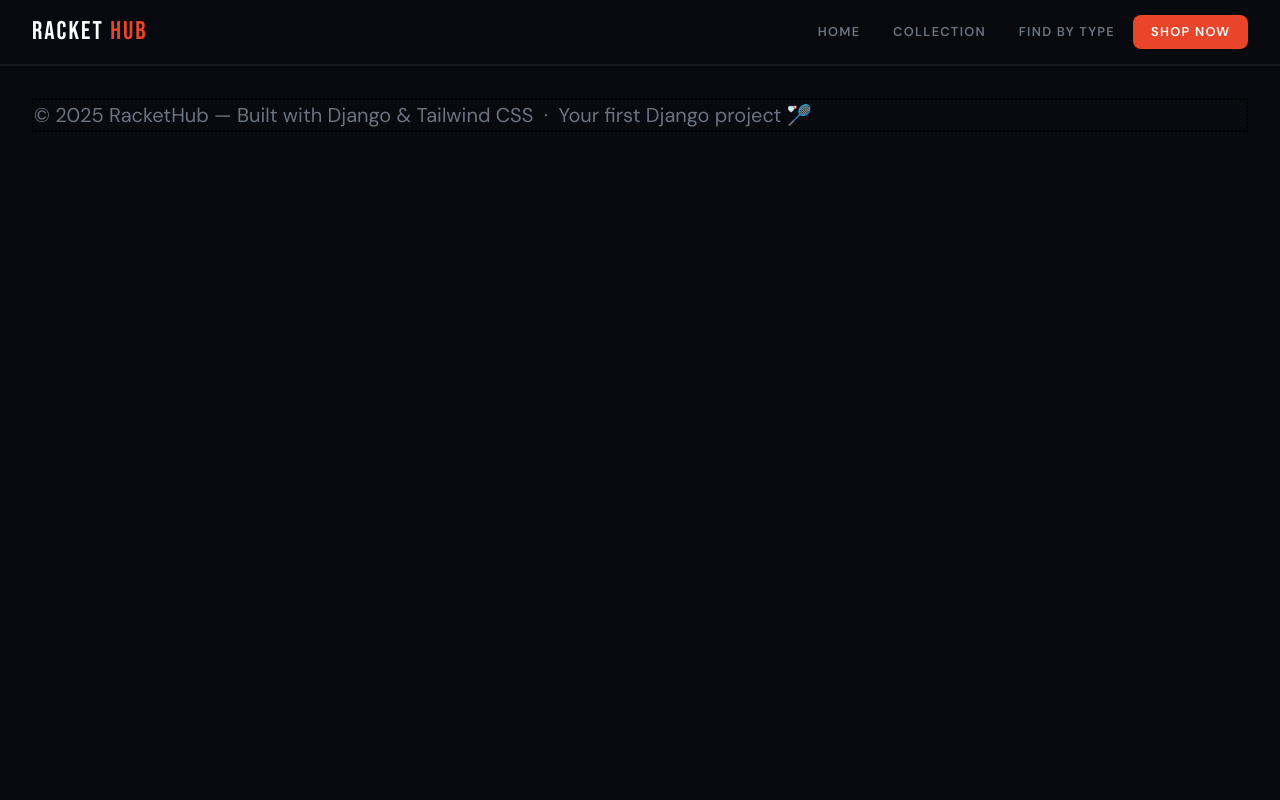
After one commit to Deepsambhavani/Racket_Hub, a Django app: template DBL/templates/DBL/view_racket.html in a window 1280 px wide. The commit adds this page. Run offline with Django 3.2, Linux system fonts and the light colour scheme; the template is opened without the code that fills it, so the values that code supplies are empty; some libraries are stand-ins or nearby versions.

Commit message:
Racket_hub

```diff
--- a/DBL/forms.py
+++ b/DBL/forms.py
@@ -1,5 +1,5 @@
 from django import forms
-from .models import rackets
+from .models import rackets, racket_type
 
 class racketform(forms.Form):
-    racket_type = forms.ModelChoiceField(queryset=rackets.objects.all(),label='select racket type')
+    racket_type = forms.ModelChoiceField(queryset=racket_type.objects.all(), label='Select Brand')
--- a/DBL/templates/DBL/DBL.html
+++ b/DBL/templates/DBL/DBL.html
@@ -146,6 +146,7 @@
                         <div class="card-price-label">Price</div>
                         <div class="card-price">₹{{ racket.pricing }}</div>
                     </div>
+                    <a href="{%url 'view_racket' racket.id %}" class="btn-buy">View Details</a>
                     <a href="{% url 'buy' racket.id %}" class="btn-buy">Buy Now</a>
                 </div>
             </div>
--- /dev/null
+++ b/DBL/templates/DBL/view_racket.html
@@ -0,0 +1,92 @@
+{% load static %}
+{% load static tailwind_tags %}
+<!DOCTYPE html>
+<html lang="en">
+<head>
+    {% tailwind_css %}
+    <meta charset="UTF-8">
+    <meta name="viewport" content="width=device-width, initial-scale=1.0">
+    <link rel="stylesheet" href="{% static 'style.css' %}">
+    <link href="https://fonts.googleapis.com/css2?family=Bebas+Neue&family=DM+Sans:wght@300;400;500;600;700&family=JetBrains+Mono:wght@400;700&display=swap" rel="stylesheet">
+    <title>{% block title %}RacketHub{% endblock title %}</title>
+    <style>
+        :root {
+            --clr-bg: #080a0f;
+            --clr-surface: #0f1219;
+            --clr-card: #141820;
+            --clr-border: rgba(255,255,255,0.06);
+            --clr-accent: #e8452a;
+            --clr-accent2: #f5a623;
+            --clr-text: #e8eaf0;
+            --clr-muted: #6b7280;
+        }
+        * { box-sizing: border-box; margin: 0; padding: 0; }
+        body { background: var(--clr-bg); color: var(--clr-text); font-family: 'DM Sans', sans-serif; min-height: 100vh; }
+        .font-display { font-family: 'Bebas Neue', sans-serif; }
+        .font-mono { font-family: 'JetBrains Mono', monospace; }
+
+        /* Navbar */
+        .navbar {
+            position: sticky; top: 0; z-index: 100;
+            background: rgba(8,10,15,0.85);
+            backdrop-filter: blur(16px);
+            border-bottom: 1px solid var(--clr-border);
+        }
+        .nav-inner {
+            max-width: 1280px; margin: 0 auto;
+            display: flex; align-items: center; justify-content: space-between;
+            padding: 0 2rem; height: 64px;
+        }
+        .nav-logo {
+            font-family: 'Bebas Neue', sans-serif;
+            font-size: 1.6rem; letter-spacing: 0.08em;
+            color: #fff; text-decoration: none;
+            display: flex; align-items: center; gap: 0.4rem;
+        }
+        .nav-logo span { color: var(--clr-accent); }
+        .nav-links { display: flex; gap: 0.25rem; align-items: center; }
+        .nav-links a {
+            color: var(--clr-muted); text-decoration: none;
+            font-size: 0.8rem; font-weight: 600; letter-spacing: 0.1em;
+            text-transform: uppercase; padding: 0.45rem 0.9rem; border-radius: 8px;
+            transition: color 0.2s, background 0.2s;
+        }
+        .nav-links a:hover { color: #fff; background: rgba(255,255,255,0.05); }
+        .nav-links a.active { color: var(--clr-accent); }
+        .nav-cta {
+            background: var(--clr-accent); color: #fff !important;
+            border-radius: 8px; padding: 0.45rem 1.1rem !important;
+        }
+        .nav-cta:hover { background: #c93820 !important; }
+
+        /* Footer */
+        footer {
+            border-top: 1px solid var(--clr-border);
+            padding: 2rem; text-align: center;
+            color: var(--clr-muted); font-size: 0.8rem;
+            margin-top: auto;
+        }
+    </style>
+</head>
+<body>
+
+<nav class="navbar">
+    <div class="nav-inner">
+        <a href="/" class="nav-logo">Racket<span>Hub</span></a>
+        <div class="nav-links">
+            <a href="/">Home</a>
+            <a href="/DBL/">Collection</a>
+            <a href="/DBL/racket_shop/">Find by Type</a>
+            <a href="/DBL/" class="nav-cta">Shop Now</a>
+        </div>
+    </div>
+</nav>
+
+{% block content %}{% endblock content %}
+
+<footer>
+    <p>© 2025 RacketHub — Built with Django & Tailwind CSS &nbsp;·&nbsp; Your first Django project 🏸</p>
+</footer>
+
+</body>
+</html>
--- a/DBL/urls.py
+++ b/DBL/urls.py
@@ -6,4 +6,5 @@ urlpatterns = [
     path('', views.DBl, name='DBL'),
     path('<int:racket_id>/', views.buy_racket, name='buy'),
     path('racket_shop/',views.all_rackets, name='racket_shop'),
+    path('racket_shop/<int:racket_id>/', views.buy_racket, name='view_racket')
 ]
--- a/DBL/views.py
+++ b/DBL/views.py
@@ -8,6 +8,7 @@ def DBl(request):
     return render(request, 'DBL/DBL.html', {'rackets': all_rackets})
 def buy_racket(request, racket_id):
     racket = get_object_or_404(rackets, pk= racket_id)
+    racket_reviews = racket.reviews.all()
 
     return render(request, 'DBL/buy.html', {'racket': racket  } )
 
@@ -17,7 +18,7 @@ def all_rackets(request):
         form = racketform(request.POST)
         if form.is_valid():
             chosen_racket = form.cleaned_data['racket_type']
-            stores = chosen_racket.types.all()
+            stores = chosen_racket.rackets.all()
     else:
         form = racketform()
     return render(request, 'DBL/all_rackets.html', {'rackets': stores, 'form': form})
--- a/theme/static/css/dist/styles.css
+++ b/theme/static/css/dist/styles.css
@@ -248,8 +248,14 @@
   .flex {
     display: flex;
   }
+  .h-16 {
+    height: calc(var(--spacing) * 16);
+  }
   .h-screen {
     height: 100vh;
+  }
+  .w-16 {
+    width: calc(var(--spacing) * 16);
   }
   .transform {
     transform: var(--tw-rotate-x,) var(--tw-rotate-y,) var(--tw-rotate-z,) var(--tw-skew-x,) var(--tw-skew-y,);
@@ -269,6 +275,9 @@
   }
   .bg-gray-50 {
     background-color: var(--color-gray-50);
+  }
+  .object-contain {
+    object-fit: contain;
   }
   .font-mono {
     font-family: var(--font-mono);
```
Also changed, not shown: DBL/templates/DBL/all_rackets.html (+8 -1 lines).
